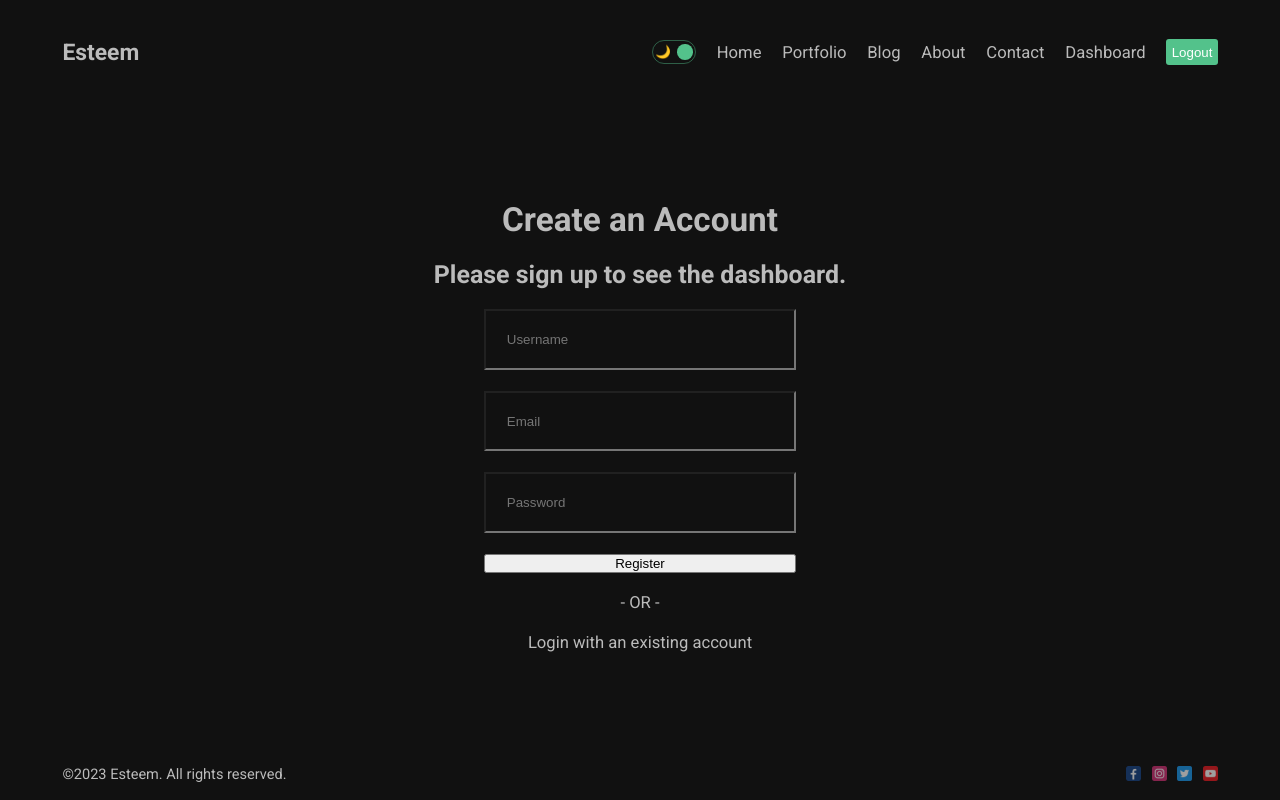
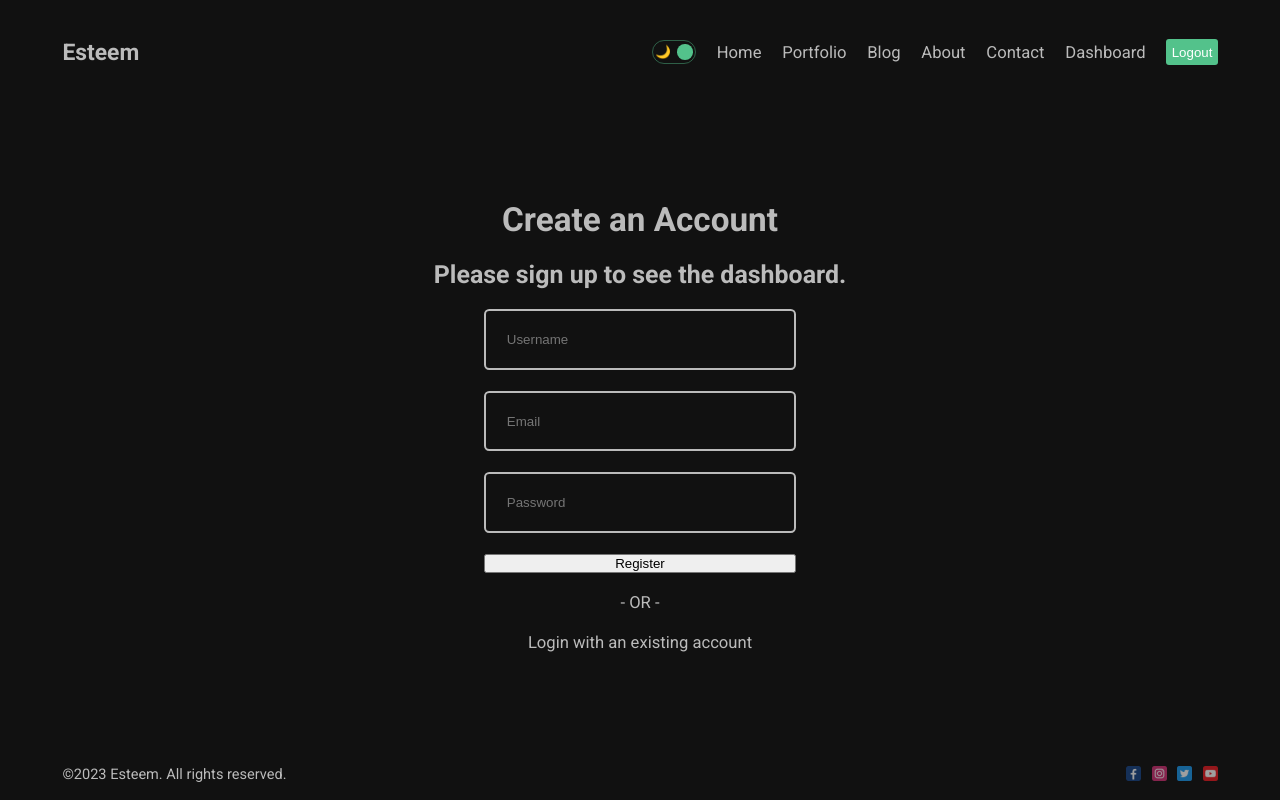
Before and after one commit to esteemayo/next_13, a Next.js app: page /dashboard/register in a window 1280 px wide. Built offline with nearby package versions, Linux system fonts and the light colour scheme.

Commit message:
fix: add styling

```diff
--- a/src/app/dashboard/(auth)/register/page.module.scss
+++ b/src/app/dashboard/(auth)/register/page.module.scss
@@ -14,6 +14,8 @@
     .input {
       padding: 2rem;
       background-color: transparent;
+      border: 2px solid #bbb;
+      border-radius: 0.5rem;
     }
   }
 }
```
